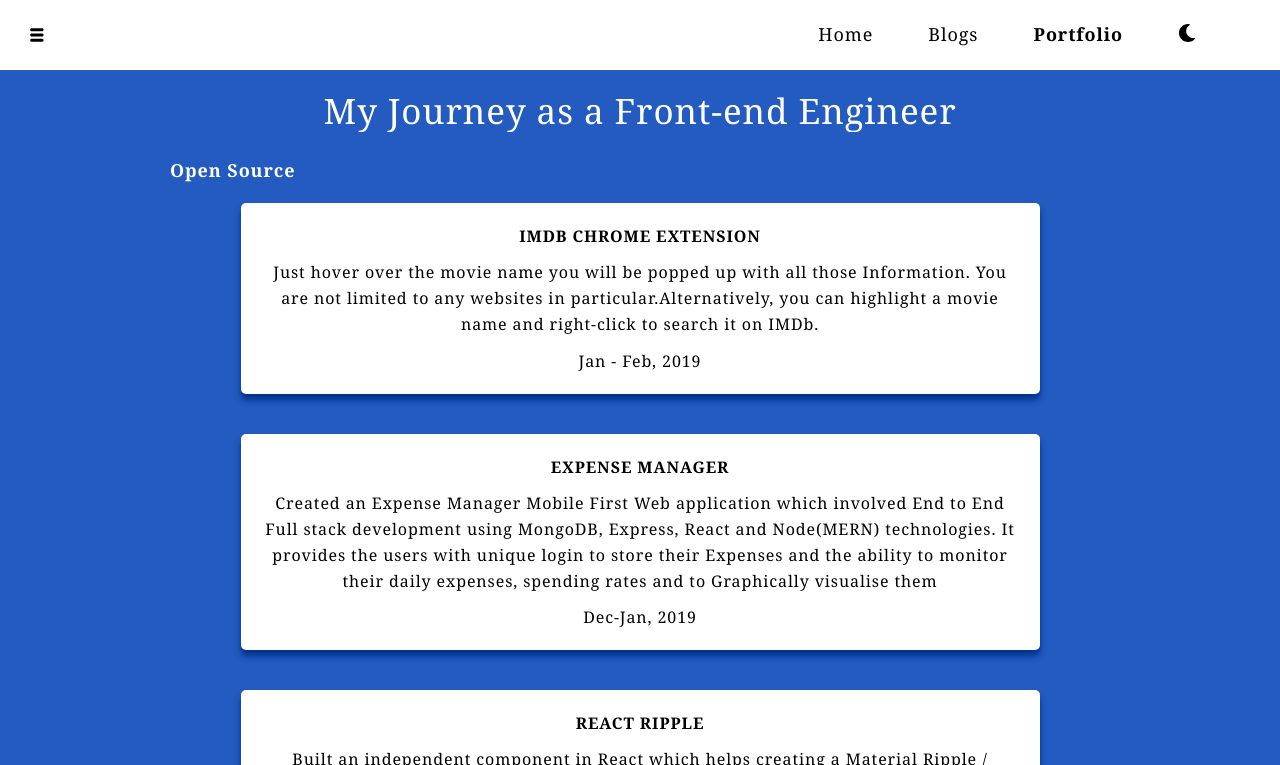
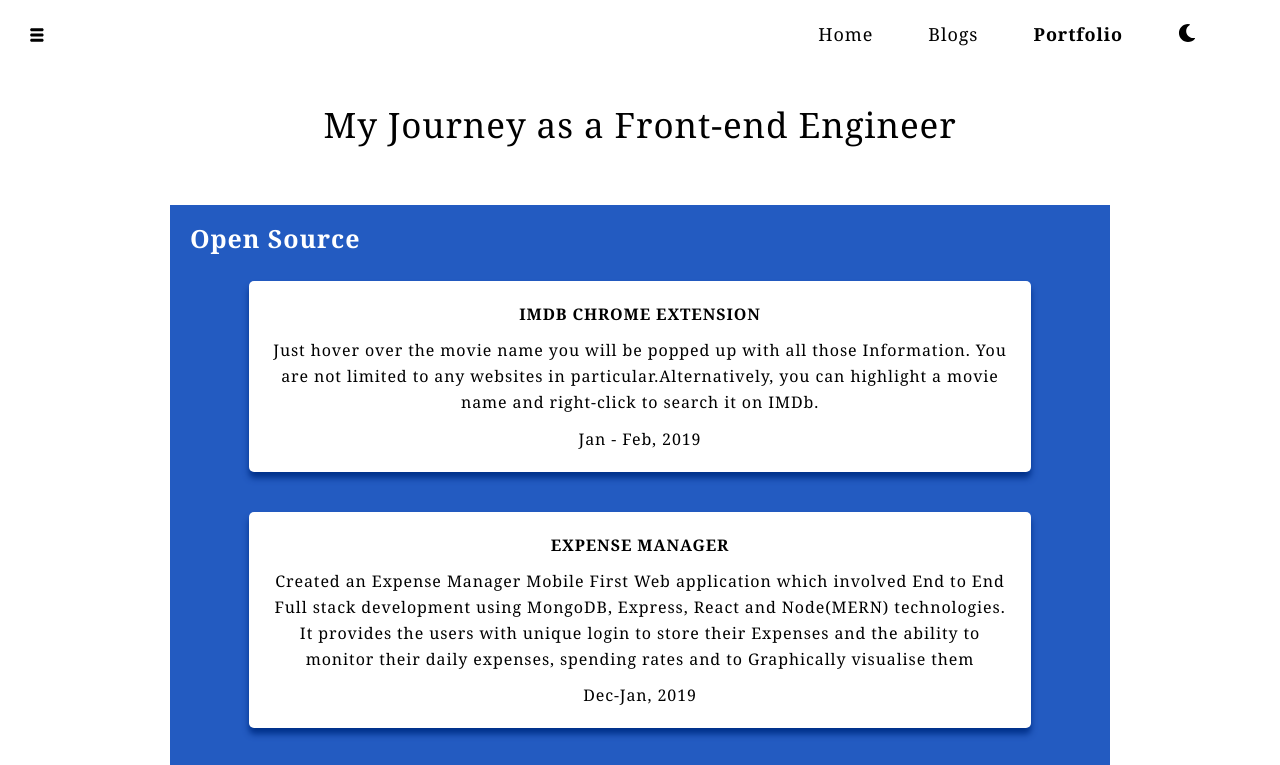
Before and after one commit to dhilipkmr/website, a Gatsby site: page /portfolio in a window 1280 px wide. Shown: the top 765 px of the page. Built offline with nearby package versions, Linux system fonts and the light colour scheme; Gatsby itself is replaced by a stand-in of ours; some packages are replaced by stand-ins of ours; a web font is replaced by a local one.

Commit message:
portfolio dark/white

```diff
--- a/src/components/LayoutHeader.js
+++ b/src/components/LayoutHeader.js
@@ -44,7 +44,7 @@ class LayoutHeader extends React.Component{
           <div className="loaderTransition"></div>
           <div className="" style={{display: 'flex', alignContent: 'space-between'}}>
             <div style={{padding: '20px'}}>
-              <TiThMenu className="hand fl marginR20 fadeInWord fs18" onClick={this.showMenu}/>
+              <TiThMenu className="hand fl marginR20 fadeInWord" onClick={this.showMenu}/>
             </div>
             <div className="layoutHeaderwrap marginR5p op0 opAnimator fadeInWord posSticky" style={{ 'animationDelay': '0s'}}>
               <Link className={'inbl marginR5p ' + (currPath === '/' ? 'fb' : '')} to="/"><div className="">Home</div></Link>
--- a/src/pages/portfolio.js
+++ b/src/pages/portfolio.js
@@ -20,7 +20,9 @@ class BlogPageHome extends React.Component{
   componentDidMount() {
     const theme = this.getPrevTheme();
     this.setState({ theme });
-    setTimeout(()=>{ this.setState({show: true})}, 650);
+    setTimeout(()=>{
+      this.setState({show: true})
+    }, 900);
   }
 
   getPrevTheme() {
@@ -43,21 +45,23 @@ class BlogPageHome extends React.Component{
     const {data} = this.props;
     return (
       <Layout theme={this.state.theme} themer={this.themer}>
-        {!this.state.show && <div ref="ff">
+        <div className="pad10">
+          <div className="mB25 padT10 width100 textcenter oh">
+            <FadeIn className="fs35 padT20 inline lh2em">My Journey as </FadeIn>
+            <FadeIn className="fs35 padT20 inline " style={{ 'animationDelay': '0.5s'}}>{ 'a Front-end Engineer'}</FadeIn>
+          </div>
+        </div>
+        {!this.state.show && <div className="mw960 ">
           <div className="sideFill"></div>
           <div className="sideFill" style={{ animationDelay: '0.2s'}}></div>
           <div className="sideFill" style={{ animationDelay: '0.4s'}}></div>
         </div>}
-        {this.state.show && <div className="themeColorBackground">
-          <div className="mw960" ref="content">
-            <div className="mB25 padT10 width100 textcenter oh">
-              <FadeIn className="fs35 white padT20 inline ">My Journey as </FadeIn>
-              <FadeIn className="fs35 white padT20 inline " style={{ 'animationDelay': '0.5s'}}>{ 'a Front-end Engineer'}</FadeIn>
-            </div>
-            <div className="op0 opAnimator" style={{ 'animationDelay': '1s'}}>
+        {this.state.show && <div className="mw960 pad10">
+          <div className="themeColorBackground pad10" ref="content">
+            <div className="op0 opAnimator" style={{ animationDelay: '0.3s'}}>
               {Object.keys(portfolioDetails).map((projectType) => (
                 <div>
-                  <div className="white fb">{projectType}</div>
+                  <div className="white ico25 pad10 fb">{projectType}</div>
                   <div className="projectContainer">
                     {portfolioDetails[projectType].map((project) => (
                       <div className="projectCard">
```
